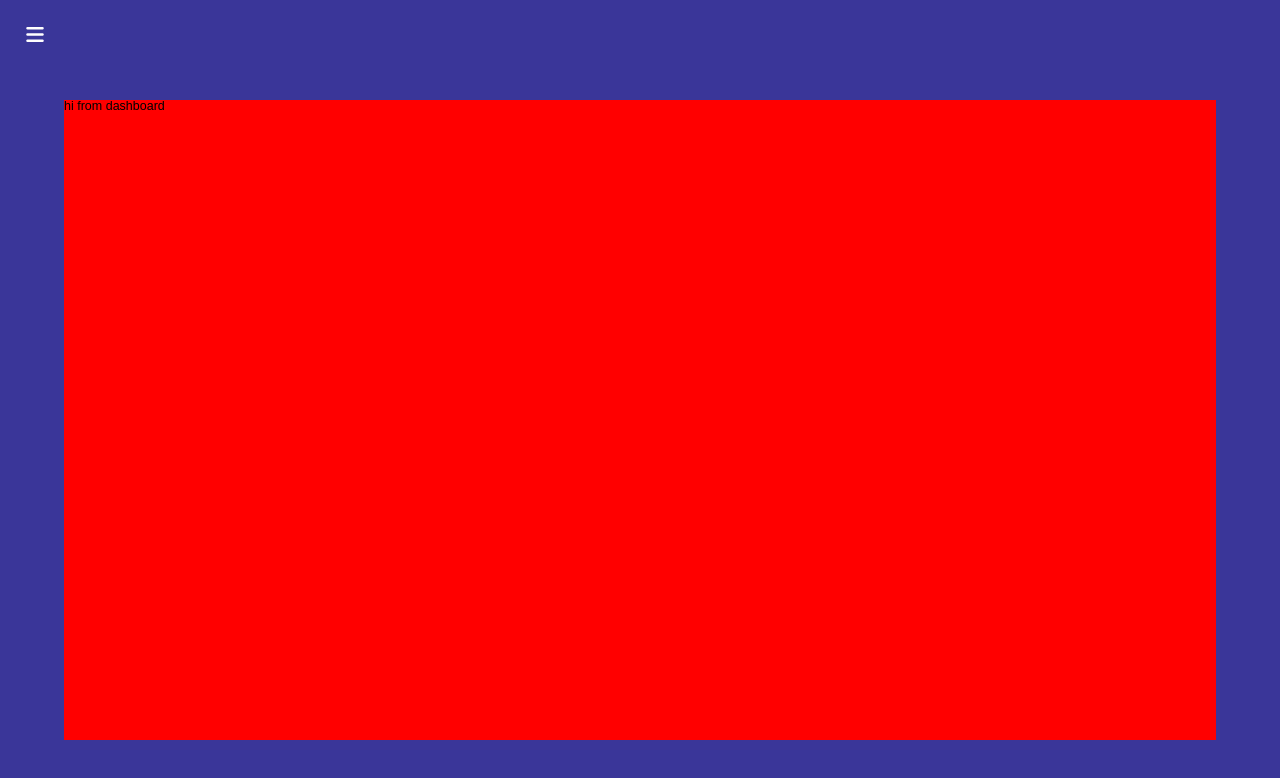
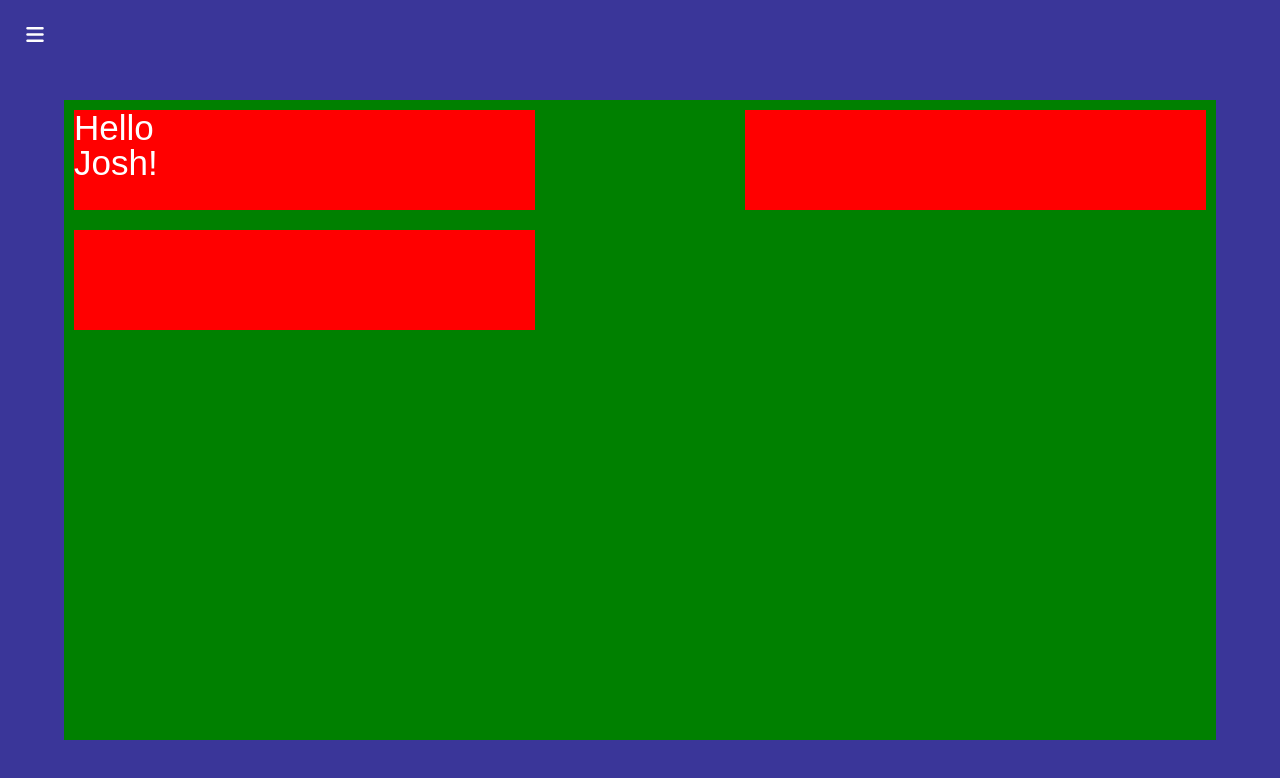
Before and after one commit to BloomTech-Labs/refresh-fe, a React (Create React App) app: page /dashboard in a window 1280 px wide. Shown: the top 778 px of the page. Built offline with nearby package versions, Linux system fonts and the light colour scheme.

Commit message:
setup header structure and user greeting

```diff
--- a/src/views/dashboard/Dashboard.js
+++ b/src/views/dashboard/Dashboard.js
@@ -12,7 +12,17 @@ const Dashboard = props => {
         <DashboardView>
             <DashboardWrapper>
             <DashboardContainer>
-                hi from dashboard
+                <Header>
+                    <div>
+                        <h1 className='greeting'>Hello Josh!</h1>
+                    </div>
+
+                    <div>
+
+                    </div>
+
+                    <div></div>
+                </Header>
             </DashboardContainer>
             </DashboardWrapper>
         </DashboardView>
@@ -36,7 +46,24 @@ const DashboardContainer = styled.div`
     width: 90%;
     height: 80vh;
     margin: 0 auto;
-    ${test.redBg}
+    ${test.greenBg}
+`
+
+const Header = styled.div`
+    ${flex.flexRowWrapBetween}
+
+        div {
+            width: 40%;
+            height: 10rem;
+            margin: 1rem;
+            ${test.redBg}
+        }
+
+        .greeting {
+            color: #FFF;
+            font-size: 3.5rem;
+            word-spacing: 100rem;
+        }
 `
 
 // EXPORT
```
